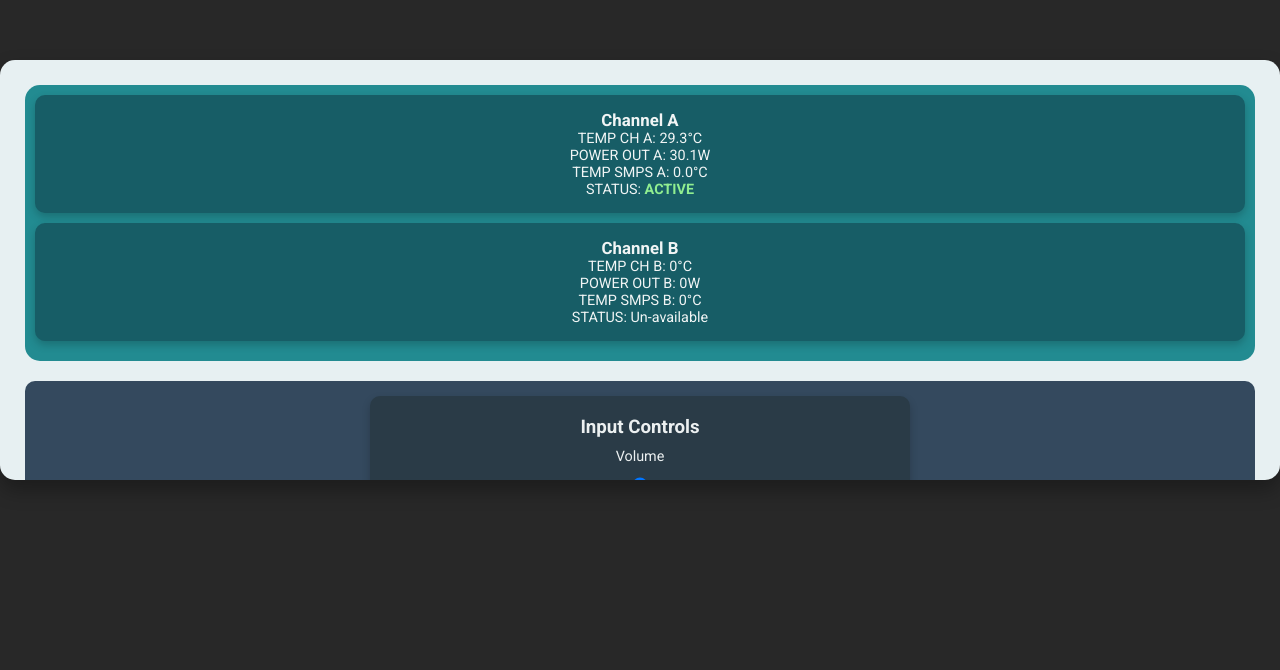
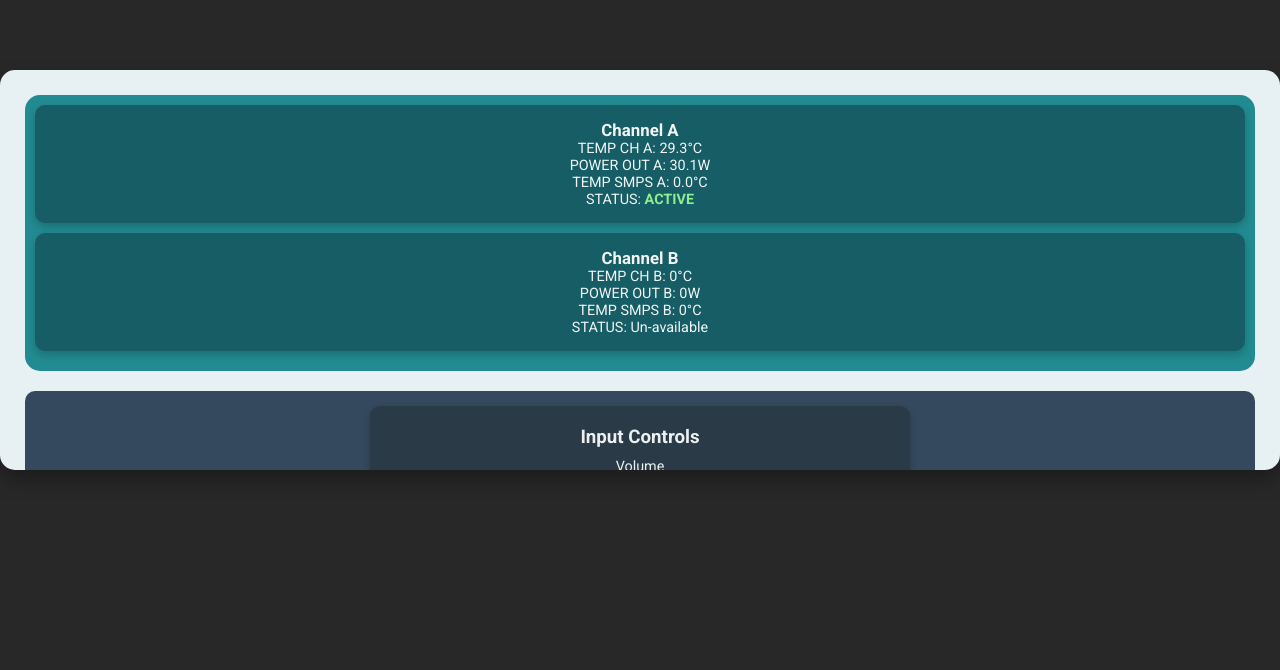
Before and after one commit to sonusharma002/DigitalAmplifier, a plain HTML site: page page2.html in a window 1280 px wide. Shown: the part 130-800 px from the top of the page. Drawn offline with Linux system fonts and the light colour scheme.

Commit message:
Update page2.html

```diff
--- a/page2.html
+++ b/page2.html
@@ -110,8 +110,8 @@
         }
 
         .amplifier-container {
-    width: 1280px; /* Set width to 1280px */
-    height: 420px; /* Set height to 420px */
+    width: 1290px; /* Set width to 1280px */
+    height: 400px; /* Set height to 420px */
     max-width: 1280px; /* Ensure it doesn’t exceed 1280px */
     max-height: 420px; /* Ensure it doesn’t exceed 420px */
     background-color: #e7f0f2;
```
